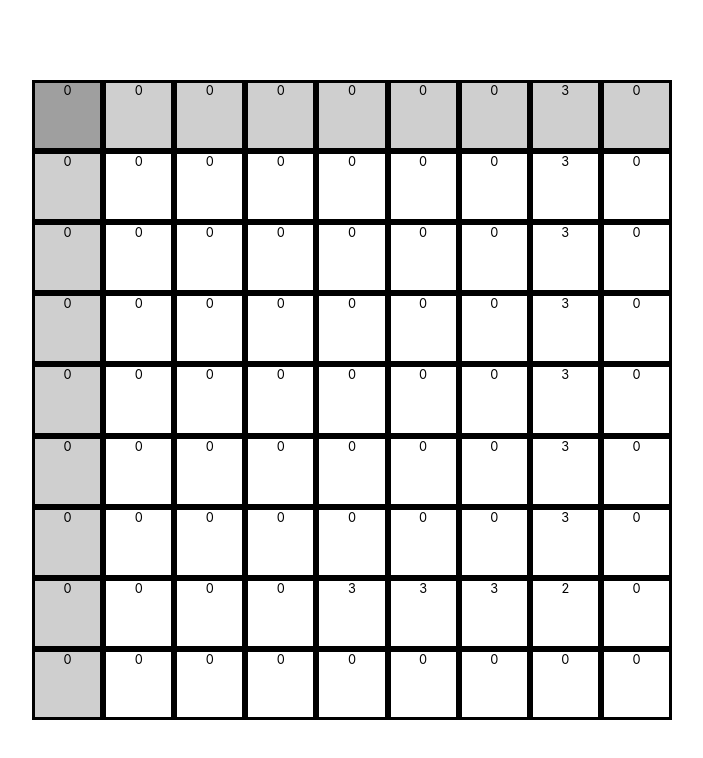
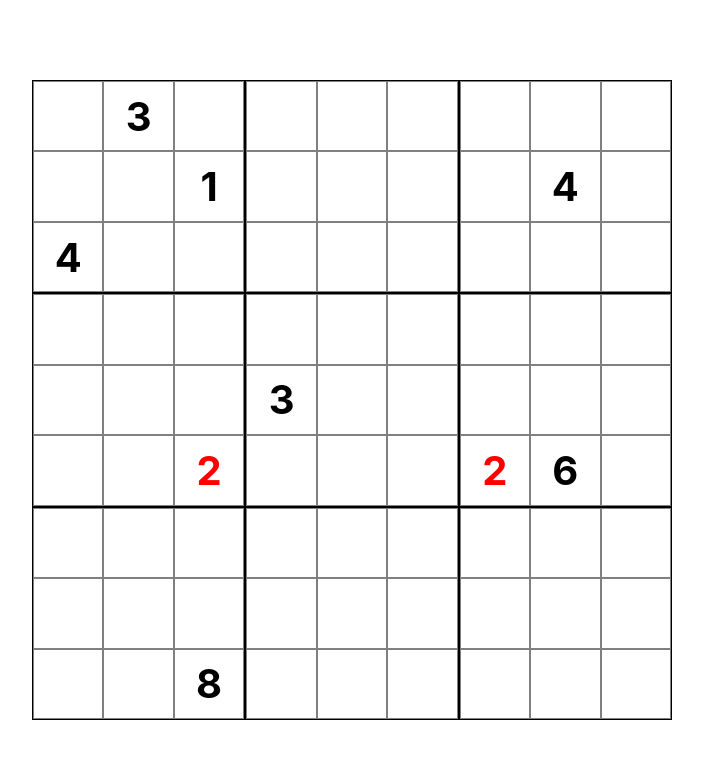
Before and after one commit to m-lima/sudoku, a React (Create React App) app: page / in a window 1280 px wide. Shown: the top 758 px of the page, without its empty margins (288-991 px from the left). Built offline with nearby package versions, Linux system fonts and the light colour scheme.

Commit message:
Output errors

```diff
--- a/src/model/Coordinate.ts
+++ b/src/model/Coordinate.ts
@@ -1,4 +1,13 @@
-export default interface Coordinate {
+export default class Coordinate {
   row: number
   column: number
+
+  constructor(row: number, column: number) {
+    this.row = row
+    this.column = column
+  }
+
+  equals(other: Coordinate) {
+    return this.row === other.row && this.column === other.column
+  }
 }
--- /dev/null
+++ b/src/model/GameState.ts
@@ -0,0 +1,10 @@
+import Matrix from './Matrix'
+import Coordinate from './Coordinate'
+
+export default interface GameState {
+  board: Matrix
+  notes: number[][][]
+  errors: Coordinate[]
+  selected?: Coordinate
+  dark: boolean
+}
--- /dev/null
+++ b/src/model/Matrix.ts
@@ -0,0 +1,27 @@
+import Coordinate from './Coordinate'
+
+export default class Matrix {
+  board: number[][]
+
+  constructor() {
+    this.board = [
+      [0, 0, 0, 0, 0, 0, 0, 0, 0],
+      [0, 0, 0, 0, 0, 0, 0, 0, 0],
+      [0, 0, 0, 0, 0, 0, 0, 0, 0],
+      [0, 0, 0, 0, 0, 0, 0, 0, 0],
+      [0, 0, 0, 0, 0, 0, 0, 0, 0],
+      [0, 0, 0, 0, 0, 0, 0, 0, 0],
+      [0, 0, 0, 0, 0, 0, 0, 0, 0],
+      [0, 0, 0, 0, 0, 0, 0, 0, 0],
+      [0, 0, 0, 0, 0, 0, 0, 0, 0],
+    ]
+  }
+
+  getValue(index: Coordinate) {
+    return this.board[index.column][index.row]
+  }
+
+  setValue(index: Coordinate, value: number) {
+    this.board[index.column][index.row] = value
+  }
+}
--- a/src/view/Board.tsx
+++ b/src/view/Board.tsx
@@ -1,13 +1,10 @@
 import React from 'react'
 import './css/Board.css'
 
-import Cell from './Cell'
 import Coordinate from '../model/Coordinate'
+import GameState from '../model/GameState'
 
-interface Props {
-  board: number[][]
-  selected: Coordinate
-  dark: boolean
+interface Props extends GameState {
   onClick: (coordinate: Coordinate) => void
 }
 
@@ -15,34 +12,65 @@ interface ClusterProps extends Props {
   index: Coordinate
 }
 
-const Cluster = ({ board, selected, dark, onClick, index }: ClusterProps) =>
-    <div className='Board-cluster'>
-      {Array.from(Array(9)).map((v, i) =>
-          <Cell
-              key={i}
-              value={board[index.row * 3 + (i % 3)][index.column * 3 + Math.floor(i / 3)]}
-              selected={(selected.row === index.row * 3 + (i % 3)) && (selected.column === index.column * 3 + Math.floor(i / 3))}
-              highlighted={(selected.row === index.row * 3 + (i % 3)) || (selected.column === index.column * 3 + Math.floor(i / 3))}
-              coordinate={{row: index.row * 3 + (i % 3), column: index.column * 3 + Math.floor(i / 3)}}
-              onClick={onClick}
-              dark={dark}
-          />
-      )}
+type CellProps = {
+  selected: boolean
+  highlighted: boolean
+  // status: CellStatus
+  error: boolean
+  dark: boolean
+  value: number
+  coordinate: Coordinate
+  onClick: (coordinate: Coordinate) => void
+}
+
+const getCellBackground = (dark: boolean, selected: boolean, highlighted: boolean) => {
+  return '#' + (dark ? 'ffffff' : '000000') + (selected ? '60' : (highlighted ? '30' : '00'))
+}
+
+const isErrorCell = (cell: Coordinate, errors: Coordinate[]) => {
+  for (let i = 0; i < errors.length; i++) {
+    if (errors[i].equals(cell)) {
+      return true
+    }
+  }
+  return false
+}
+
+const Cell = ({selected, highlighted, error, dark, value, coordinate, onClick}: CellProps) =>
+    <div
+        className='Board-cell'
+        style={{
+          background: getCellBackground(dark, selected, highlighted),
+          color: error ? 'red' : (dark ? 'white' : 'black'),
+        }}
+        onClick={() => onClick(coordinate)}
+    >
+      {value > 0 && value}
     </div>
 
-const Board: React.FC<Props> = ({ board, selected, dark, onClick }) =>
+const Cluster = ({board, errors, selected, dark, onClick, index}: ClusterProps) =>
+    <div className='Board-cluster' style={{borderColor: dark ? 'white' : 'black'}}>
+      {Array.from(Array(9)).map((v, i) => {
+        let cell = new Coordinate(index.row * 3 + Math.floor(i / 3), index.column * 3 + (i % 3))
+        return <Cell
+            key={i}
+            selected={selected !== undefined && cell.equals(selected)}
+            highlighted={selected !== undefined && (cell.row === selected.row || cell.column === selected.column)}
+            error={isErrorCell(cell, errors)}
+            dark={dark}
+            value={board.getValue(cell)}
+            coordinate={cell}
+            onClick={onClick}
+        />
+      })}
+    </div>
+
+const Board: React.FC<Props> = (props) =>
     <div className='Board' style={{
-      background: dark ? 'black' : 'white'
+      background: props.dark ? 'black' : 'white'
     }}>
       {Array.from(Array(9)).map((v, i) =>
-          <Cluster
-              key={i}
-              board={board}
-              selected={selected}
-              dark={dark}
-              onClick={onClick}
-              index={{row: i % 3, column: Math.floor(i / 3)}}
-          />
+          <Cluster key={i} {...props} index={new Coordinate(Math.floor(i / 3), i % 3)}/>
       )}
     </div>
 
--- a/src/view/Cell.tsx
+++ /dev/null
@@ -1,28 +0,0 @@
-import React from 'react'
-import './css/Cell.css'
-
-import Coordinate from '../model/Coordinate'
-
-type IProps = {
-  selected: boolean
-  highlighted: boolean
-  dark: boolean
-  value?: number
-  coordinate: Coordinate
-  onClick: (coordinate: Coordinate) => void
-}
-
-const getBackground = (dark: boolean, selected: boolean, highlighted: boolean) => {
-  return '#' + (dark ? 'ffffff' : '000000') + (selected ? '60' : (highlighted ? '30' : '00'))
-}
-
-const Cell: React.FC<IProps> = ({ selected, highlighted, dark, value, coordinate, onClick }) =>
-    <div
-        className='Cell'
-        style={{ background: getBackground(dark ? dark : false, selected, highlighted) }}
-        onClick={() => onClick(coordinate)}
-    >
-      {value}
-    </div>
-
-export default Cell
--- a/src/view/Sudoku.tsx
+++ b/src/view/Sudoku.tsx
@@ -3,44 +3,118 @@ import './css/Sudoku.css'
 
 import Board from './Board'
 import Coordinate from '../model/Coordinate'
+import GameState from '../model/GameState'
+import Matrix from "../model/Matrix";
 
-type State = {
-  board: number[][]
-  notes: number[][][]
-  selected: Coordinate
-  dark: boolean
-}
-
-export default class Sudoku extends React.Component<{}, State> {
+export default class Sudoku extends React.Component<{}, GameState> {
 
   state = {
-    board: [
-      [0, 0, 0, 0, 0, 0, 0, 0, 0],
-      [0, 0, 0, 0, 0, 0, 0, 0, 0],
-      [0, 0, 0, 0, 0, 0, 0, 0, 0],
-      [0, 0, 0, 0, 0, 0, 0, 0, 0],
-      [0, 0, 0, 0, 0, 0, 0, 3, 0],
-      [0, 0, 0, 0, 0, 0, 0, 3, 0],
-      [0, 0, 0, 0, 0, 0, 0, 3, 0],
-      [3, 3, 3, 3, 3, 3, 3, 2, 0],
-      [0, 0, 0, 0, 0, 0, 0, 0, 0],
-    ],
+    board: new Matrix(),
     notes: [[[]]],
-    selected: {
-      row: 0,
-      column: 0,
-    },
+    errors: [],
+    selected: undefined,
     dark: false,
+  }
+
+  checkRow(index: Coordinate) {
+    if (this.state.board.getValue(index) === 0) {
+      return true
+    }
+    for (let i = new Coordinate(index.row, 0); i.column < 9; i.column++) {
+      if (i.equals(index)) {
+        continue
+      }
+      if (this.state.board.getValue(i) === this.state.board.getValue(index)) {
+        return false
+      }
+    }
+    return true
+  }
+
+  checkColumn(index: Coordinate) {
+    if (this.state.board.getValue(index) === 0) {
+      return true
+    }
+    for (let i = new Coordinate(0, index.column); i.row < 9; i.row++) {
+      if (i.equals(index)) {
+        continue
+      }
+      if (this.state.board.getValue(i) === this.state.board.getValue(index)) {
+        return false
+      }
+    }
+    return true
+  }
+
+  checkCluster(index: Coordinate) {
+    if (this.state.board.getValue(index) === 0) {
+      return true
+    }
+    for (let i = new Coordinate(Math.floor(index.row / 3) * 3, Math.floor(index.column / 3) * 3);
+         i.row < (Math.floor(index.row / 3) + 1) * 3;
+         i.row++) {
+      for (i.column = Math.floor(index.column / 3) * 3; i.column < (Math.floor(index.column / 3) + 1) * 3; i.column++) {
+        if (i.equals(index)) {
+          continue
+        }
+        if (this.state.board.getValue(i) === this.state.board.getValue(index)) {
+          return false
+        }
+      }
+    }
+    return true
+  }
+
+  checkForErrors() {
+    let errors: Coordinate[] = []
+
+    for (let column = 0; column < 9; column++) {
+      for (let row = 0; row < 9; row++) {
+        let index = new Coordinate(row, column)
+        if (this.state.board.getValue(index) === 0) {
+          continue
+        }
+        if (!this.checkRow(index)) {
+          errors.push(index)
+          continue
+        }
+        if (!this.checkColumn(index)) {
+          errors.push(index)
+          continue
+        }
+        if (!this.checkCluster(index)) {
+          errors.push(index)
+          continue
+        }
+      }
+    }
+
+    this.setState({errors: errors})
+  }
+
+  buildBoard() {
+    let board = this.state.board
+    for (let column = 0; column < 9; column++) {
+      for (let row = 0; row < 9; row++) {
+        if (Math.random() < 0.15) {
+          board.setValue(new Coordinate(row, column), Math.floor(Math.random() * 9))
+        }
+      }
+    }
+    this.setState({board: board})
+  }
+
+  componentDidMount() {
+    this.buildBoard()
+    this.checkForErrors()
   }
 
   render() {
     return (
-        <div className='Sudoku'>
+        <div className='Sudoku' style={{background: this.state.dark ? 'black' : 'white'}}>
           <Board
-              board={this.state.board}
-              selected={this.state.selected}
-              dark={this.state.dark}
-              onClick={(coordinate: Coordinate) => this.setState({ selected: coordinate })}
+              {...this.state}
+              onClick={(coordinate: Coordinate) => this.setState({selected: coordinate})}
           />
         </div>
     )
--- a/src/view/css/Board.css
+++ b/src/view/css/Board.css
@@ -19,6 +19,33 @@
   grid-template-columns: repeat(3, 1fr);
   grid-template-rows: repeat(3, 1fr);
 
+  border-style: solid;
+  border-width: 1px;
+  box-sizing: border-box;
+
   width: 100%;
   height: 100%;
 }
+
+.Board-cell {
+  display: flex;
+  flex-direction: column;
+  flex-wrap: nowrap;
+
+  align-items: center;
+  justify-content: center;
+
+  width: 100%;
+  height: 100%;
+
+  border-color: gray;
+  border-style: solid;
+  border-width: 0.2px;
+  box-sizing: border-box;
+
+  text-align: center;
+  margin: auto;
+
+  font-size: calc(80vmin / 16);
+  font-weight: bold;
+}
--- a/src/view/css/Cell.css
+++ /dev/null
@@ -1,12 +0,0 @@
-.Cell {
-  width: 100%;
-  height: 100%;
-  border-color: black;
-  border-style: solid;
-  box-sizing: border-box;
-
-  text-align: center;
-  margin: auto;
-
-  font-size: 80%;
-}
```
